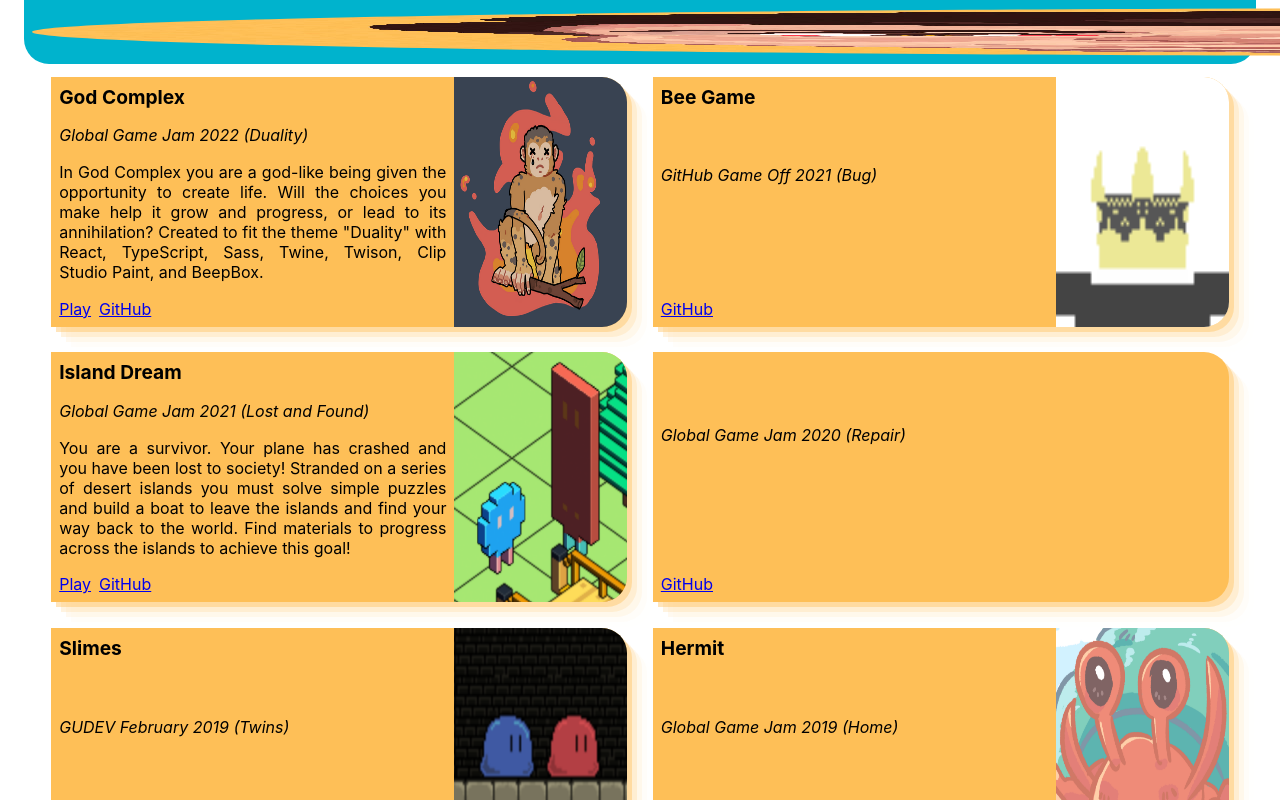
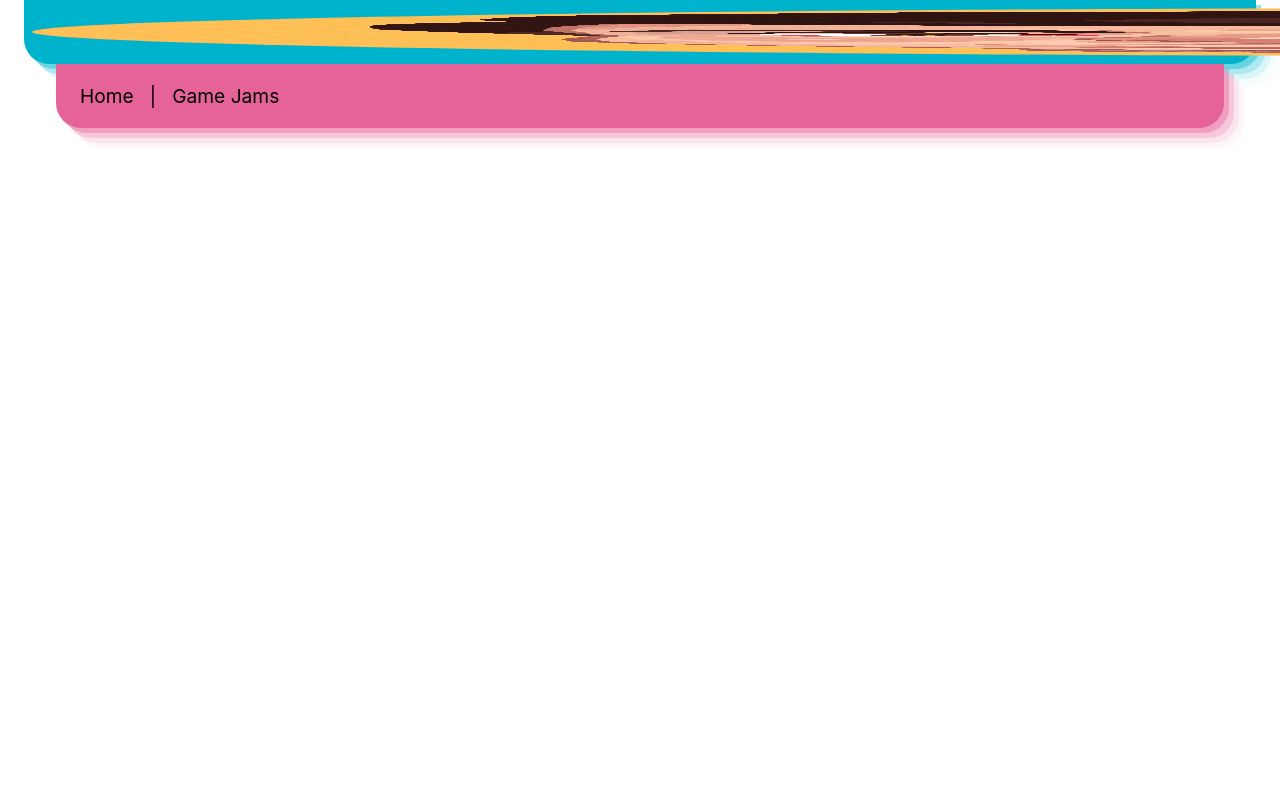
Before and after one commit to pmaitland/Website, a React (Create React App) app: page / in a window 1280 px wide. Shown: the top 800 px of the page. Built offline with nearby package versions, Linux system fonts and the light colour scheme.

Commit message:
Added Navbar component

```diff
--- a/package.json
+++ b/package.json
@@ -12,6 +12,7 @@
     "@types/react-dom": "^17.0.11",
     "react": "^17.0.2",
     "react-dom": "^17.0.2",
+    "react-router-dom": "^6.2.1",
     "react-scripts": "5.0.0",
     "typescript": "^4.5.5",
     "web-vitals": "^2.1.4"
--- a/src/App.css
+++ b/src/App.css
@@ -1,3 +1,8 @@
+a {
+  color: black;
+  text-decoration: none;
+}
+
 .text {
   display: flex;
   align-items: center;
@@ -16,6 +21,12 @@
     rgba(254, 235, 203, 0.1) 20px 20px, rgba(255, 247, 233, 0.05) 25px 25px;
 }
 
+.pink-shadow {
+  box-shadow: rgba(229, 99, 153, 0.4) 5px 5px,
+    rgba(234, 130, 173, 0.3) 10px 10px, rgba(239, 161, 194, 0.2) 15px 15px,
+    rgba(244, 189, 212, 0.1) 20px 20px, rgba(250, 222, 234, 0.05) 25px 25px;
+}
+
 .app {
   height: 100%;
   width: 100%;
--- a/src/App.tsx
+++ b/src/App.tsx
@@ -1,14 +1,23 @@
 import React from 'react'
+import { BrowserRouter, Routes, Route } from 'react-router-dom'
 import './App.css'
 
 import GameJams from './components/gameJams/GameJams'
 import Header from './components/header/Header'
+import Navbar from './components/navbar/Navbar'
 
 function App() {
   return (
     <div className="app">
       <Header />
-      <GameJams />
+
+      <BrowserRouter>
+        <Routes>
+          <Route path="/" element={<Navbar />}>
+            <Route path="gameJams" element={<GameJams />} />
+          </Route>
+        </Routes>
+      </BrowserRouter>
     </div>
   )
 }
--- a/src/components/header/Header.tsx
+++ b/src/components/header/Header.tsx
@@ -4,7 +4,7 @@ import './Header.css'
 
 const Header = () => {
   return (
-    <div className="header">
+    <div className="header blue-shadow">
       <img src={face} className="logo" alt="face" />
       <div className="title">
         <div className="text">peter@maitland:~$</div>
--- /dev/null
+++ b/src/components/navbar/Navbar.css
@@ -0,0 +1,24 @@
+.content {
+  width: 100%;
+  display: flex;
+  flex-direction: column;
+  align-items: center;
+}
+
+.navbar {
+  height: 48px;
+  width: 90%;
+  display: flex;
+  flex-direction: row;
+  align-items: center;
+  font-size: larger;
+  background-color: #e56399;
+  color: black;
+  padding: 8px;
+  border-bottom-left-radius: 25px;
+  border-bottom-right-radius: 25px;
+}
+
+.navbar * {
+  padding-left: 16px;
+}
--- /dev/null
+++ b/src/components/navbar/Navbar.tsx
@@ -0,0 +1,20 @@
+import React from 'react'
+import { Link, Outlet } from 'react-router-dom'
+import './Navbar.css'
+
+const Navbar = () => {
+  return (
+    <div className="content">
+      <div className="navbar pink-shadow">
+        <Link to="/">Home</Link>
+        <div>|</div>
+        <Link to="/gameJams">Game Jams</Link>
+      </div>
+      <div>
+        <Outlet />
+      </div>
+    </div>
+  )
+}
+
+export default Navbar
```
Also changed, not shown: 1 other file (tests, documents, lock files or other folders).
